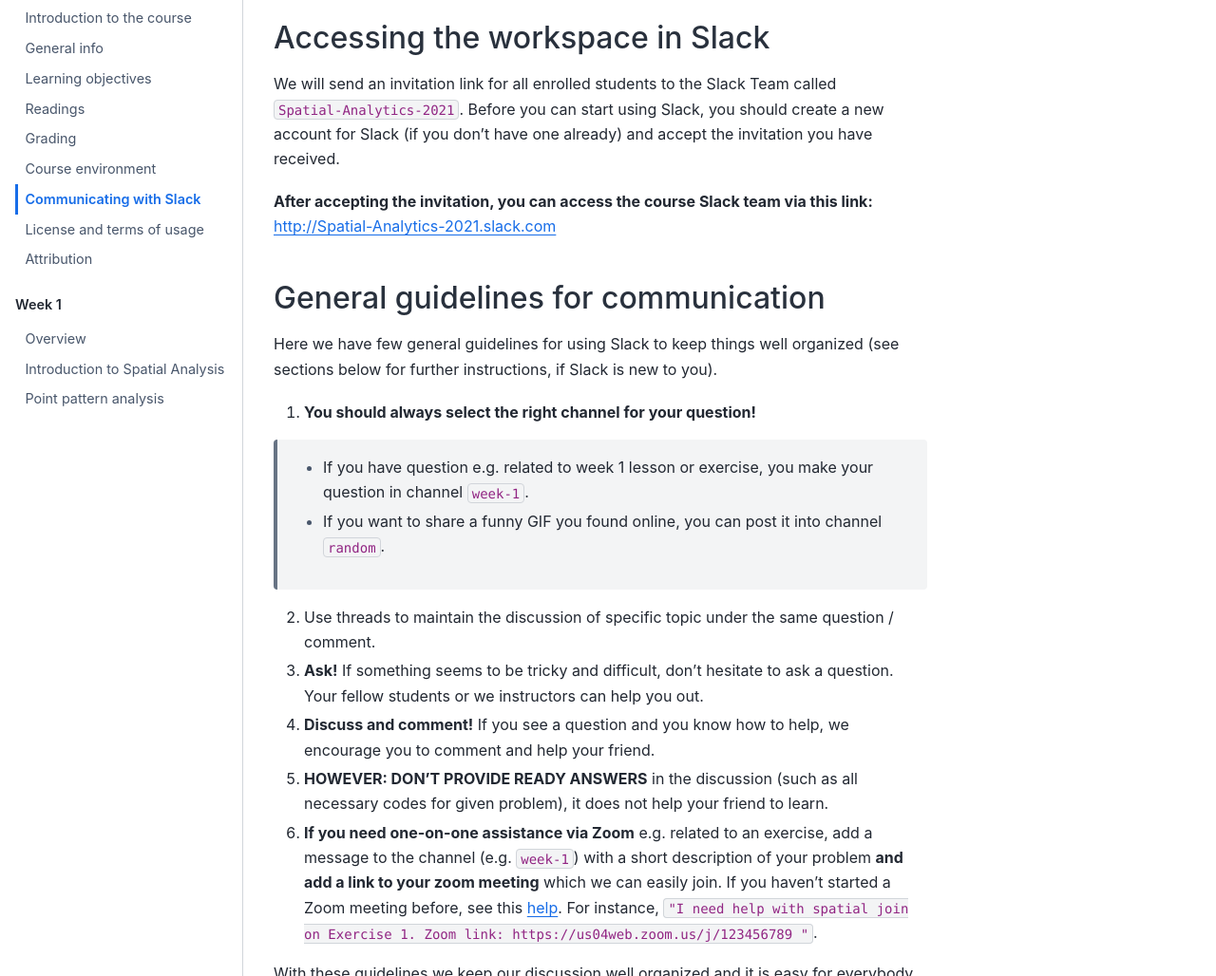
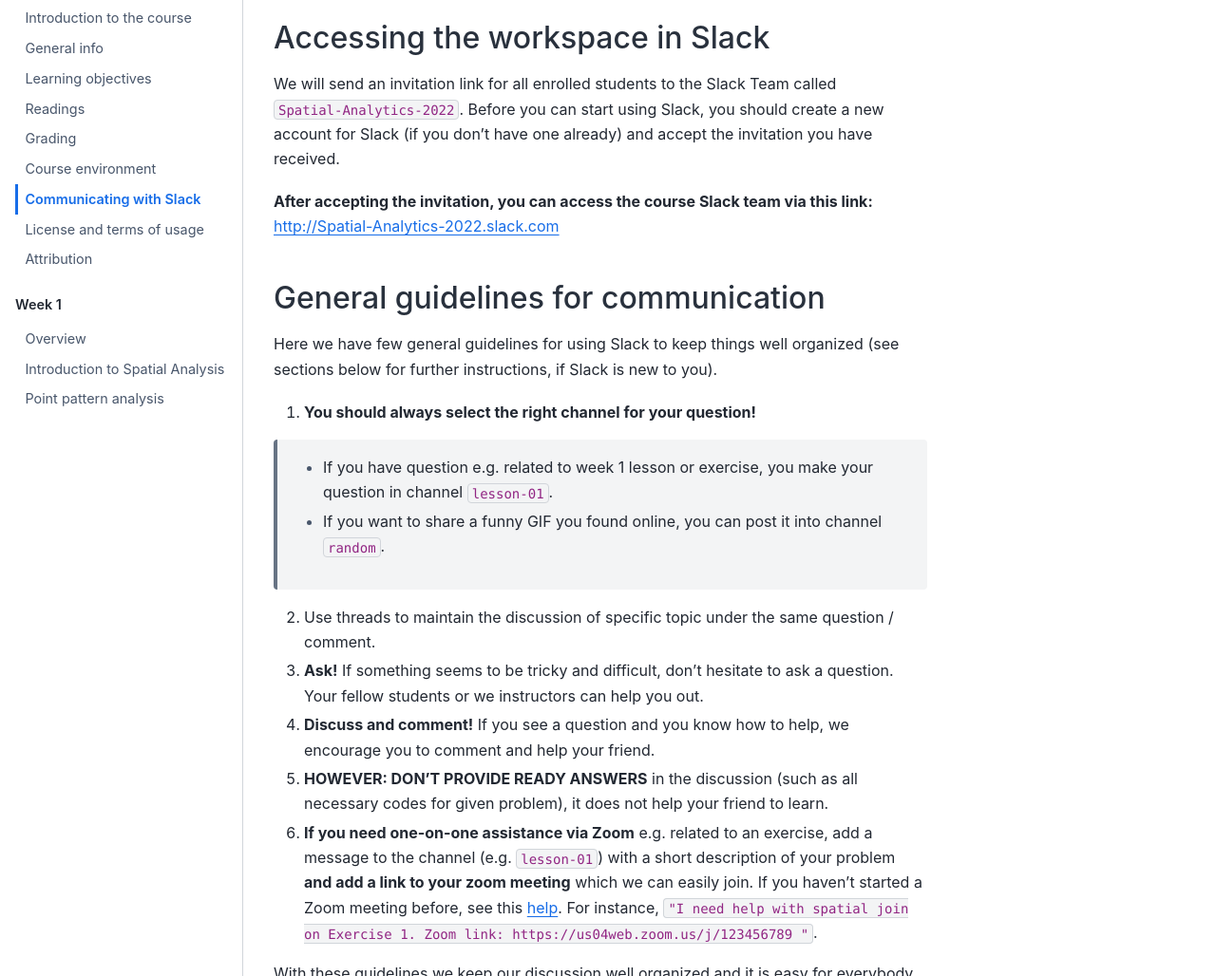
Before and after one commit to AaltoGIS/Spatial-Analytics, a Sphinx documentation site: the page built from source/course-info/slack-usage.rst, in a window 1280 px wide and 1400 px high. Shown: the part 285-1313 px from the top of the window at 95% size. Built offline with Sphinx 7.4.7 and the Sphinx Book theme 1.1.4, drawn with Linux system fonts in a browser that asks for light colours.

Commit message:
Minor edits

```diff
--- a/source/course-info/course-environment-components.rst
+++ b/source/course-info/course-environment-components.rst
@@ -149,7 +149,7 @@
 ------
 
 During the course we will use actively an application called `Slack <http://slack.com>`__ for discussion and
-questions about the lessons and exercises. All enrolled students have received an invite link to the `Spatial-Analytics-2022` workspace at the start of the course.
+questions about the lessons and exercises. All enrolled students have received an invite link to the ``Spatial-Analytics-2022`` workspace at the start of the course.
 :doc:`If Slack is new to you, check Slack basic usage instructions <slack-usage>`.
 
 
--- a/source/course-info/slack-usage.rst
+++ b/source/course-info/slack-usage.rst
@@ -9,10 +9,10 @@
 Accessing the workspace in Slack
 --------------------------------
 
-We will send an invitation link for all enrolled students to the Slack Team called ``Spatial-Analytics-2021``.
+We will send an invitation link for all enrolled students to the Slack Team called ``Spatial-Analytics-2022``.
 Before you can start using Slack, you should create a new account for Slack (if you don't have one already) and accept the invitation you have received.
 
-**After accepting the invitation, you can access the course Slack team via this link:** `<http://Spatial-Analytics-2021.slack.com>`__
+**After accepting the invitation, you can access the course Slack team via this link:** `<http://Spatial-Analytics-2022.slack.com>`__
 
 General guidelines for communication
 ------------------------------------
@@ -23,7 +23,7 @@
 
 1. **You should always select the right channel for your question!**
 
- - If you have question e.g. related to week 1 lesson or exercise, you make your question in channel ``week-1``.
+ - If you have question e.g. related to week 1 lesson or exercise, you make your question in channel ``lesson-01``.
  - If you want to share a funny GIF you found online, you can post it into channel ``random``.
 
 2. Use threads to maintain the discussion of specific topic under the same question / comment.
@@ -34,7 +34,7 @@
 
 5. **HOWEVER: DON'T PROVIDE READY ANSWERS** in the discussion (such as all necessary codes for given problem), it does not help your friend to learn.
 
-6. **If you need one-on-one assistance via Zoom** e.g. related to an exercise, add a message to the channel (e.g. ``week-1``) with a short description of your problem **and add a link to your zoom meeting** which we can easily join. If you haven't started a Zoom meeting before, see this `help <https://support.zoom.us/hc/en-us/articles/201362183-Inviting-others-to-join-a-meeting>`__. For instance, ``"I need help with spatial join on Exercise 1. Zoom link: https://us04web.zoom.us/j/123456789 "``.
+6. **If you need one-on-one assistance via Zoom** e.g. related to an exercise, add a message to the channel (e.g. ``lesson-01``) with a short description of your problem **and add a link to your zoom meeting** which we can easily join. If you haven't started a Zoom meeting before, see this `help <https://support.zoom.us/hc/en-us/articles/201362183-Inviting-others-to-join-a-meeting>`__. For instance, ``"I need help with spatial join on Exercise 1. Zoom link: https://us04web.zoom.us/j/123456789 "``.
 
 With these guidelines we keep our discussion well organized and it is easy for everybody to find help and relevant discussion about specific lessons / exercises.
 
```
